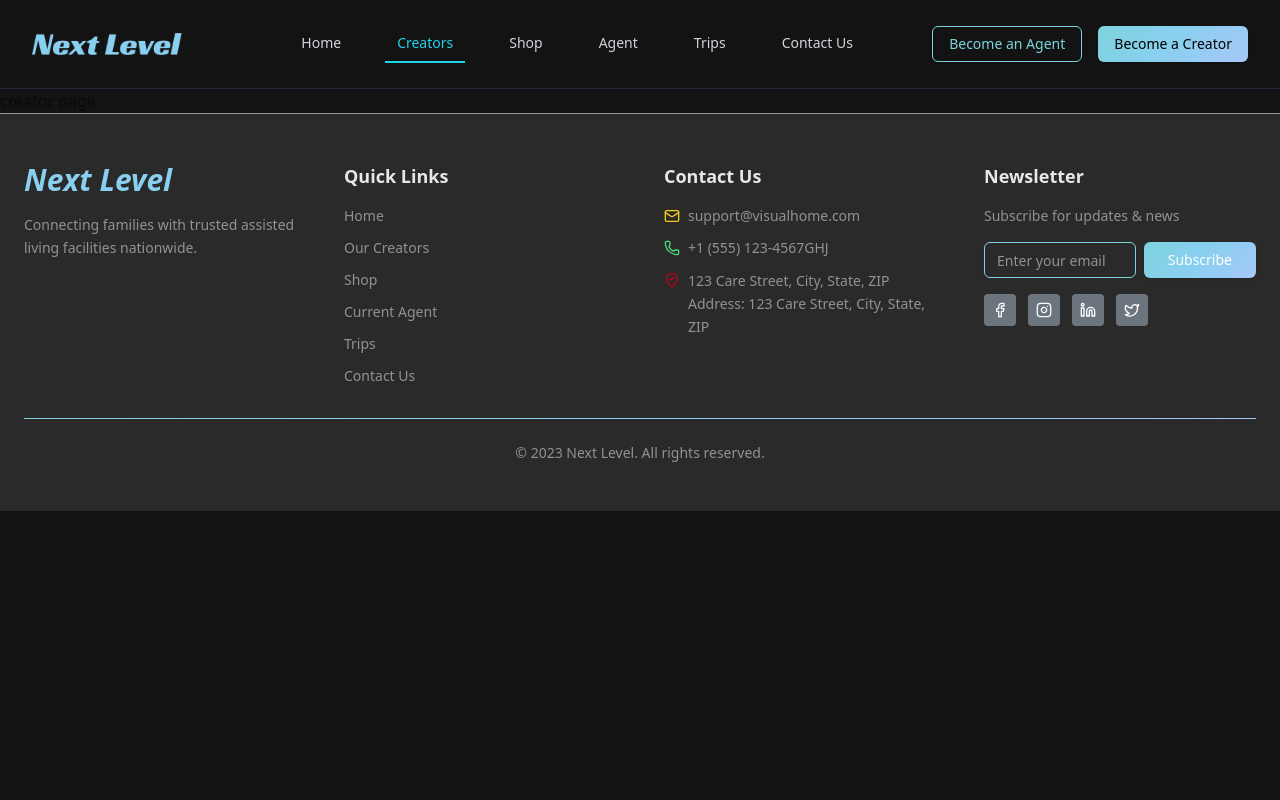
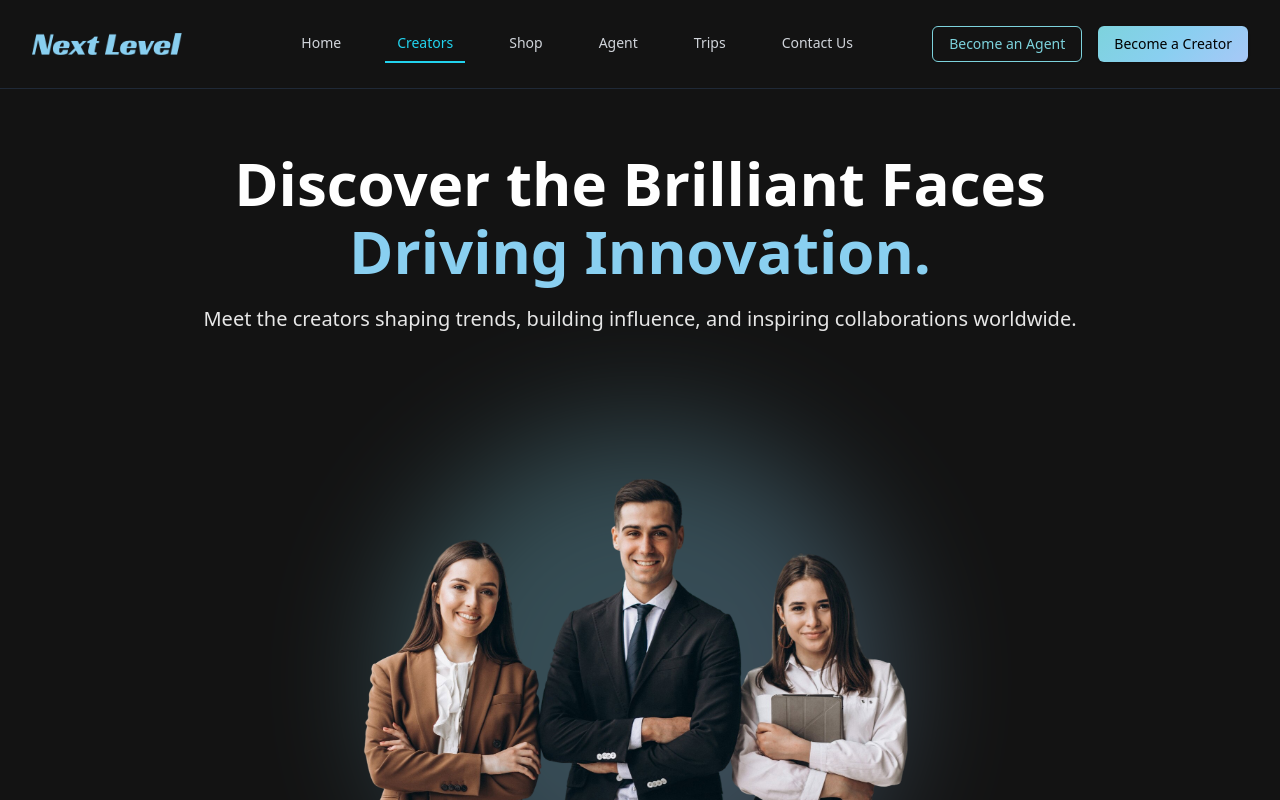
Before and after one commit to fsdteam8/amedka05-frontend, a Next.js app: page /creators in a window 1280 px wide. Shown: the top 800 px of the page. Built offline with nearby package versions, Linux system fonts and the light colour scheme.

Commit message:
add creators hero

```diff
--- a/src/app/creators/page.tsx
+++ b/src/app/creators/page.tsx
@@ -1,12 +1,15 @@
+import PageTransition from '@/components/PageTransition'
+import HeroSection from '@/components/Shared/Hero'
 import React from 'react'
 
 const Page = () => {
   return (
+   <PageTransition>
+
     <div>
-
-
-        <h1>creator page   </h1>
+          <HeroSection image={'/agentImage.png'} title={'Discover the Brilliant Faces'} brTitle={' Driving Innovation.'} description={'Meet the creators shaping trends, building influence, and inspiring collaborations worldwide.'} />
     </div>
+   </PageTransition>
   )
 }
 
```
